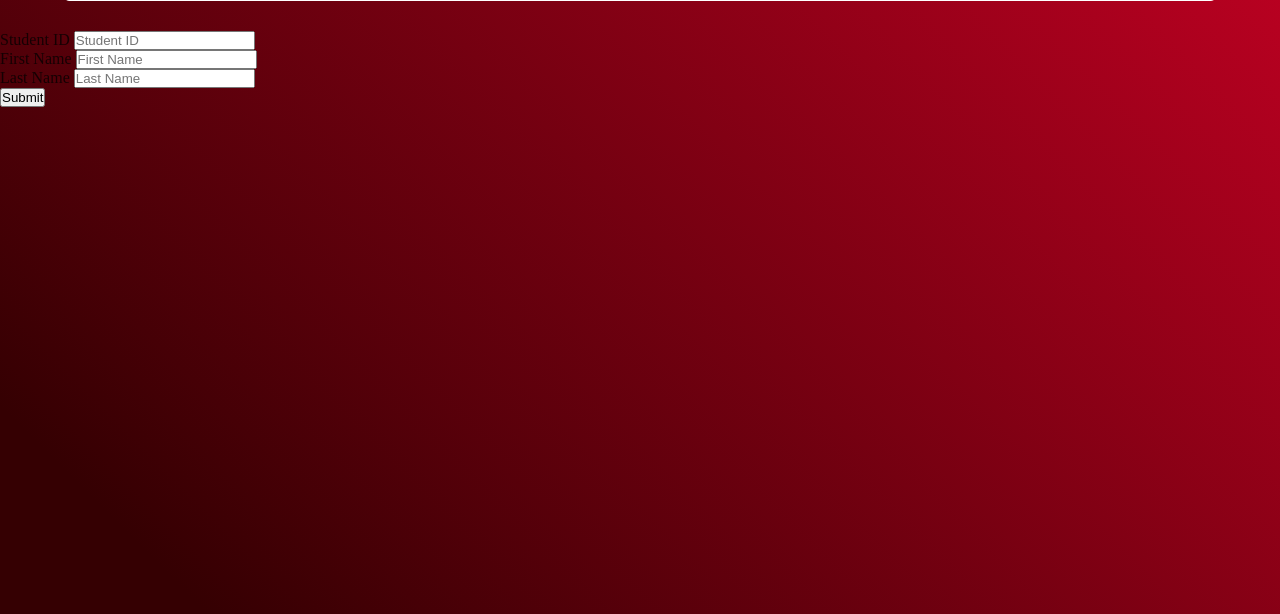
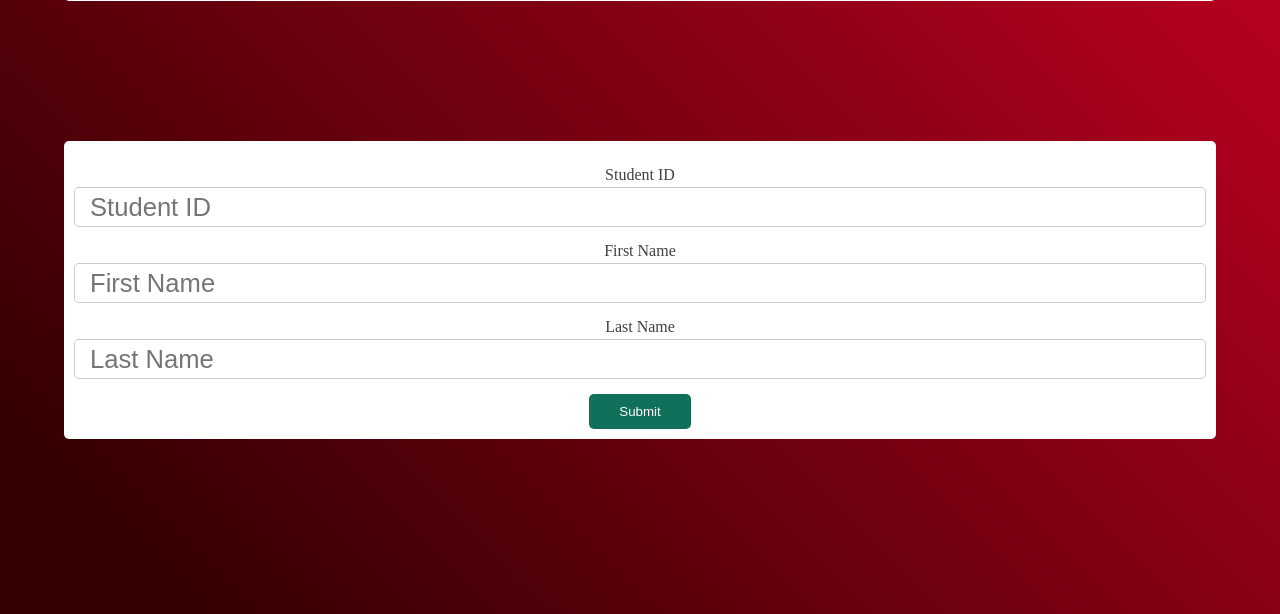
Before and after one commit to dragosbus/students-manager, a Flask app: page / in a window 1280 px wide. Shown: the part 186-800 px from the top of the page. Run offline with Flask 2, Linux system fonts and the light colour scheme.

Commit message:
added form for adding new student

```diff
--- a/static/style.css
+++ b/static/style.css
@@ -55,3 +55,39 @@ header h1 {
     margin: 0 auto;
     text-align: center;
 }
+
+#students {
+    background: #fff;
+    width: 90%;
+    padding: 10px;
+    margin: 140px auto;
+    border-radius: 5px;
+    text-align: center;
+}
+
+.input {
+    display: flex;
+    justify-content: center;
+    flex-direction: column;
+    margin: 15px auto;
+}
+
+.input label {
+    margin-bottom: 3px;
+}
+
+.btn {
+    background: rgb(17, 112, 91);
+    color: #fff;
+    border: none;
+    padding: 10px 30px;
+    border-radius: 5px;
+}
+
+input {
+    height: 40px;
+    border-radius: 5px;
+    padding: 5px 15px;
+    font-size: 1.6rem;
+    border: 1px solid rgba(0,0,0,0.2);
+}
--- a/templates/index.html
+++ b/templates/index.html
@@ -28,7 +28,7 @@
             </div>
             {% endfor %}
         </ul>
-        <form method="POST">
+        <form method="POST" id="students">
             <div class="input">
                 <label for="student-id">Student ID</label>
                 <input type="number" class="form-control" id="student-id" placeholder="Student ID" name="student-id">
@@ -44,7 +44,7 @@
                 <input type="text" class="form-control" id="last-name" placeholder="Last Name" name="last-name">
             </div>
 
-            <button type="submit" class="btn btn-default">Submit</button>
+            <button type="submit" class="btn">Submit</button>
         </form>
     </main>
 </body>
```
